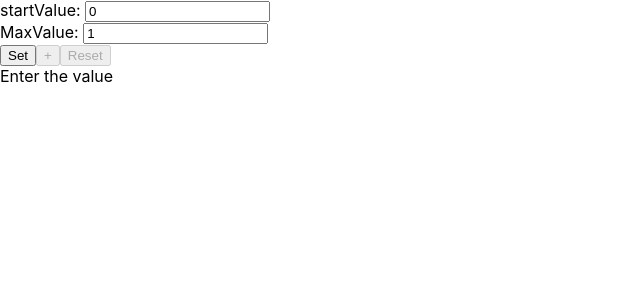
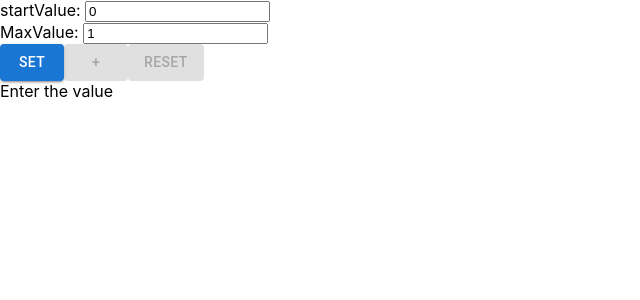
Before and after one commit to Zhenya-M1khaylov/Couner-with-redux, a React (Create React App) app: page / in a window 1280 px wide. Shown: the top 300 px of the page, without its empty margins (0-640 px from the left). Built offline with nearby package versions, Linux system fonts and the light colour scheme.

Commit message:
add css from mui

```diff
--- a/package.json
+++ b/package.json
@@ -4,6 +4,11 @@
   "version": "0.1.0",
   "private": true,
   "dependencies": {
+    "@emotion/react": "^11.10.4",
+    "@emotion/styled": "^11.10.4",
+    "@mui/icons-material": "^5.10.6",
+    "@mui/material": "^5.10.7",
+    "@mui/styled-engine-sc": "^5.10.6",
     "@testing-library/jest-dom": "^5.14.1",
     "@testing-library/react": "^13.0.0",
     "@testing-library/user-event": "^13.2.1",
@@ -17,6 +22,7 @@
     "react-redux": "^8.0.2",
     "react-scripts": "5.0.1",
     "redux": "^4.2.0",
+    "styled-components": "^5.3.6",
     "typescript": "^4.4.2",
     "web-vitals": "^2.1.0"
   },
--- a/src/Components/Counter/CounterPresent.tsx
+++ b/src/Components/Counter/CounterPresent.tsx
@@ -1,5 +1,6 @@
 import React from 'react';
 import s from '../../Components/Counter/CounterPresent.module.css'
+import {Button} from '@mui/material';
 
 type CounterPresentPropsType = {
     startValue: number,
@@ -37,7 +38,7 @@ export const CounterPresent: React.FC<CounterPresentPropsType> = (props) => {
 
     return (
         <>
-            <div>
+            <div className={s.container}>
                 startValue: <input
                 type={'number'}
                 value={startValue}
@@ -52,21 +53,9 @@ export const CounterPresent: React.FC<CounterPresentPropsType> = (props) => {
             />
             </div>
             <div>
-                <button
-                    onClick={setCounterFromStartValueHandler}
-                    disabled={isDisabledButtonSet}
-                >Set
-                </button>
-                <button
-                    onClick={incrementCounterValue}
-                    disabled={isDisabledButtonIncrementCount || maxCountValue}
-                >+
-                </button>
-                <button
-                    onClick={resetCounterValue}
-                    disabled={isDisabledButtonReset}
-                >Reset
-                </button>
+                <Button variant="contained" onClick={setCounterFromStartValueHandler} disabled={isDisabledButtonSet}>Set</Button>
+                <Button variant="contained" onClick={incrementCounterValue} disabled={isDisabledButtonIncrementCount || maxCountValue}>+</Button>
+                <Button variant="contained" onClick={resetCounterValue} disabled={isDisabledButtonReset}>reset</Button>
             </div>
             <div>
                 {counter}
```
Also changed, not shown: 1 other file (tests, documents, lock files or other folders).
